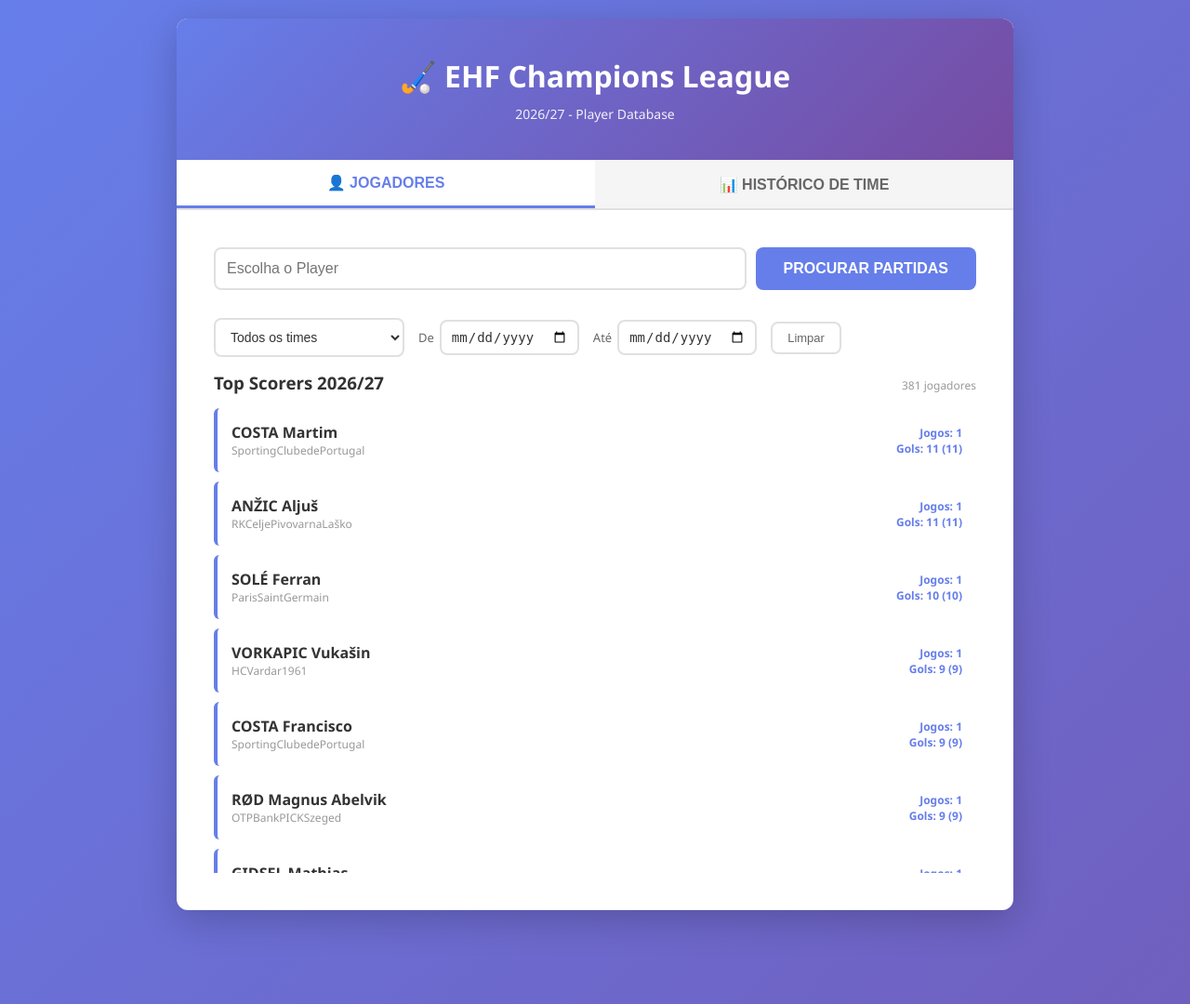
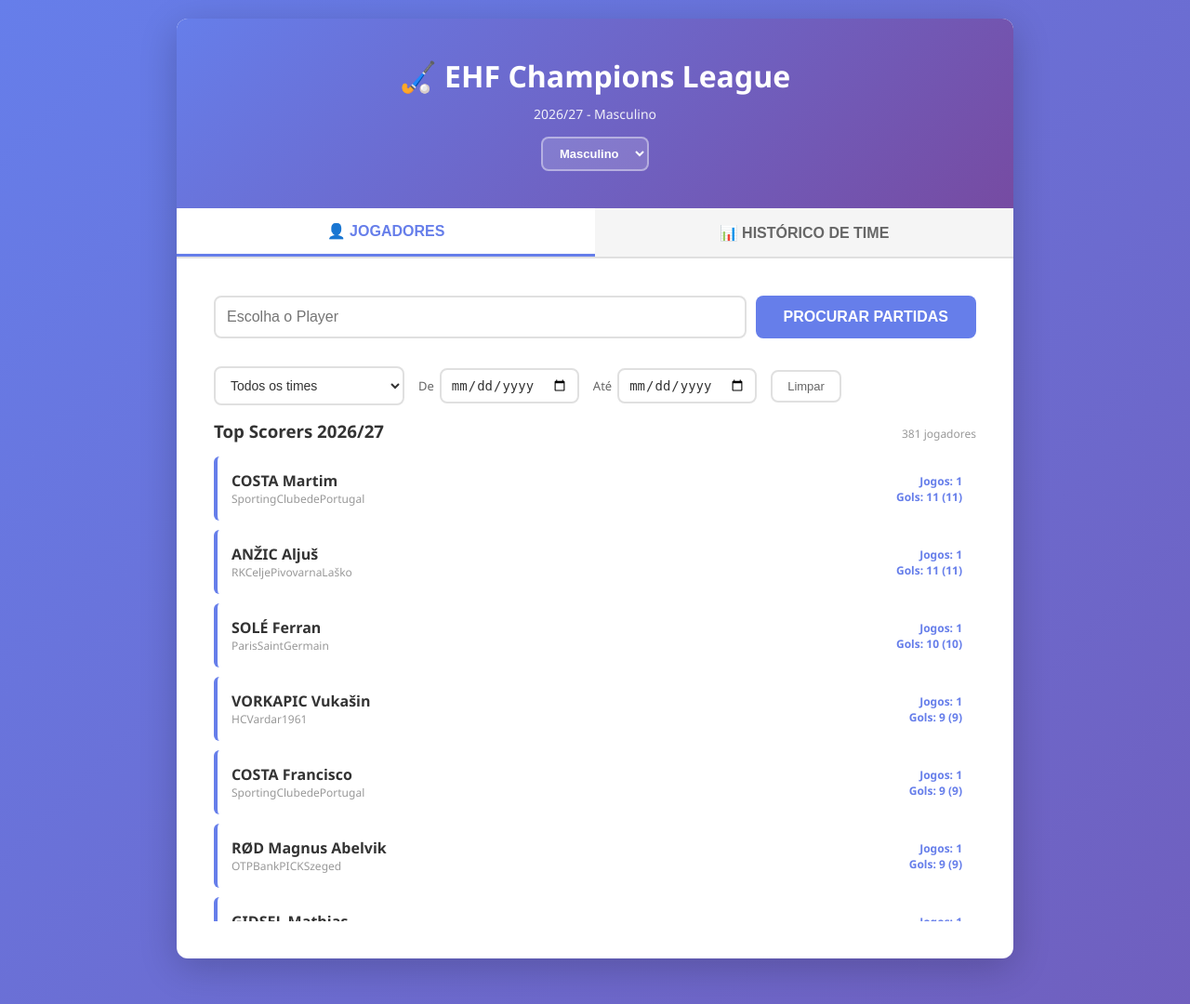
Before and after one commit to felipemrk/hand-stats, a Flask app: page / in a window 1280 px wide. Shown: the top 1080 px of the page at 93% size. Run offline with Flask 3, Linux system fonts and the light colour scheme; data comes from the database, SQL or seed files in the repository.

Commit message:
feat: adicionar seletor de naipe/competicao na interface
Novos selects no cabecalho (Masculino/Feminino + competicao, esta
ultima escondida via CSS quando so ha uma opcao). Trocar qualquer um
dos dois chama mudarContexto(), que:
- atualiza o subtitulo do cabecalho (ex: "2026/27 - Feminino")
- reseta busca, autocomplete, modal e filtros (time/data), ja que nao
  fazem sentido misturados entre naipes/competicoes diferentes
- recarrega times e a lista de jogadores no novo contexto

Todas as chamadas de API existentes (busca, lista, autocomplete,
times, historico de time) agora enviam gender/competition do contexto
selecionado. Selecao padrao ao carregar a pagina continua sendo
Masculino + EHF Champions League, entao a experiencia de quem ja usa
o site nao muda.

Co-Authored-By: Claude Sonnet 5 <noreply@anthropic.com>

```diff
--- a/templates/index.html
+++ b/templates/index.html
@@ -43,6 +43,34 @@
       .header p {
         font-size: 14px;
         opacity: 0.9;
+      }
+
+      .context-selector {
+        display: flex;
+        justify-content: center;
+        gap: 10px;
+        margin-top: 15px;
+      }
+
+      .context-selector select {
+        padding: 8px 14px;
+        border: 2px solid rgba(255, 255, 255, 0.4);
+        border-radius: 8px;
+        font-size: 13px;
+        font-weight: 600;
+        color: white;
+        background: rgba(255, 255, 255, 0.15);
+        outline: none;
+        cursor: pointer;
+      }
+
+      .context-selector select option {
+        color: #333;
+        background: white;
+      }
+
+      .context-selector select[data-single-option="true"] {
+        display: none;
       }
 
       .tabs {
@@ -482,7 +510,18 @@
     <div class="container">
       <div class="header">
         <h1>🏑 EHF Champions League</h1>
-        <p>2026/27 - Player Database</p>
+        <p id="headerSubtitle">2026/27 - Masculino</p>
+
+        <div class="context-selector">
+          <select id="genderSelect" onchange="mudarContexto()">
+            <option value="men">Masculino</option>
+            <option value="women">Feminino</option>
+          </select>
+
+          <select id="competitionSelect" onchange="mudarContexto()">
+            <option value="EHF Champions League">EHF Champions League</option>
+          </select>
+        </div>
       </div>
 
       <div class="tabs">
@@ -633,6 +672,46 @@
     </div>
 
     <script>
+      function getGenderCompetitionParams() {
+        return {
+          gender: document.getElementById("genderSelect").value,
+          competition: document.getElementById("competitionSelect").value,
+        };
+      }
+
+      function atualizarCabecalho() {
+        const { gender } = getGenderCompetitionParams();
+        const naipe = gender === "women" ? "Feminino" : "Masculino";
+        document.getElementById("headerSubtitle").textContent =
+          `2026/27 - ${naipe}`;
+
+        const competitionSelect = document.getElementById("competitionSelect");
+        competitionSelect.dataset.singleOption =
+          competitionSelect.options.length <= 1 ? "true" : "false";
+      }
+
+      function mudarContexto() {
+        atualizarCabecalho();
+
+        // Contexto (naipe/competicao) mudou: times, busca e historico do
+        // contexto anterior nao fazem mais sentido, entao reseta tudo.
+        document.getElementById("searchInput").value = "";
+        esconderAutocomplete();
+        fecharModal();
+        document.getElementById("error").classList.remove("show");
+
+        document.getElementById("teamFilter").innerHTML =
+          '<option value="">Todos os times</option>';
+        document.getElementById("historyTeamFilter").innerHTML =
+          '<option value="">Escolha um time</option>';
+        document.getElementById("dataInicio").value = "";
+        document.getElementById("dataFim").value = "";
+
+        carregarHistoricoTime();
+        carregarTimes();
+        carregarTodos();
+      }
+
       function switchTab(tab) {
         // Remove active de todas as abas
         document.querySelectorAll(".tab-content").forEach((el) => {
@@ -648,12 +727,16 @@
       }
 
       window.onload = function () {
+        atualizarCabecalho();
         carregarTimes();
         carregarTodos();
       };
 
       function carregarTimes() {
-        fetch("/api/teams")
+        const { gender, competition } = getGenderCompetitionParams();
+        const params = new URLSearchParams({ gender, competition });
+
+        fetch(`/api/teams?${params.toString()}`)
           .then((response) => response.json())
           .then((times) => {
             const teamFilter = document.getElementById("teamFilter");
@@ -700,7 +783,10 @@
           return;
         }
 
-        fetch(`/api/team-history?team=${encodeURIComponent(time)}`)
+        const { gender, competition } = getGenderCompetitionParams();
+        const params = new URLSearchParams({ team: time, gender, competition });
+
+        fetch(`/api/team-history?${params.toString()}`)
           .then((response) => response.json())
           .then((partidas) => {
             if (!partidas.length) {
@@ -753,7 +839,10 @@
         error.classList.remove("show");
         fecharModal();
 
-        fetch(`/api/search?q=${encodeURIComponent(termo)}`)
+        const { gender, competition } = getGenderCompetitionParams();
+        const params = new URLSearchParams({ q: termo, gender, competition });
+
+        fetch(`/api/search?${params.toString()}`)
           .then((response) => {
             if (!response.ok) throw new Error("Jogador não encontrado");
             return response.json();
@@ -810,16 +899,14 @@
 
       function carregarTodos(filtros) {
         const { team, dataInicio, dataFim } = filtros || {};
-        const params = new URLSearchParams();
+        const { gender, competition } = getGenderCompetitionParams();
+        const params = new URLSearchParams({ gender, competition });
 
         if (team) params.set("team", team);
         if (dataInicio) params.set("data_inicio", dataInicio);
         if (dataFim) params.set("data_fim", dataFim);
 
-        const queryString = params.toString();
-        const url = queryString ? `/api/todos?${queryString}` : "/api/todos";
-
-        fetch(url)
+        fetch(`/api/todos?${params.toString()}`)
           .then((response) => response.json())
           .then((data) => {
             const playersList = document.getElementById("playersList");
@@ -866,7 +953,10 @@
       }
 
       function buscarSugestoes(termo) {
-        fetch(`/api/autocomplete?q=${encodeURIComponent(termo)}`)
+        const { gender, competition } = getGenderCompetitionParams();
+        const params = new URLSearchParams({ q: termo, gender, competition });
+
+        fetch(`/api/autocomplete?${params.toString()}`)
           .then((response) => response.json())
           .then((nomes) => {
             const autocompleteList =
```
